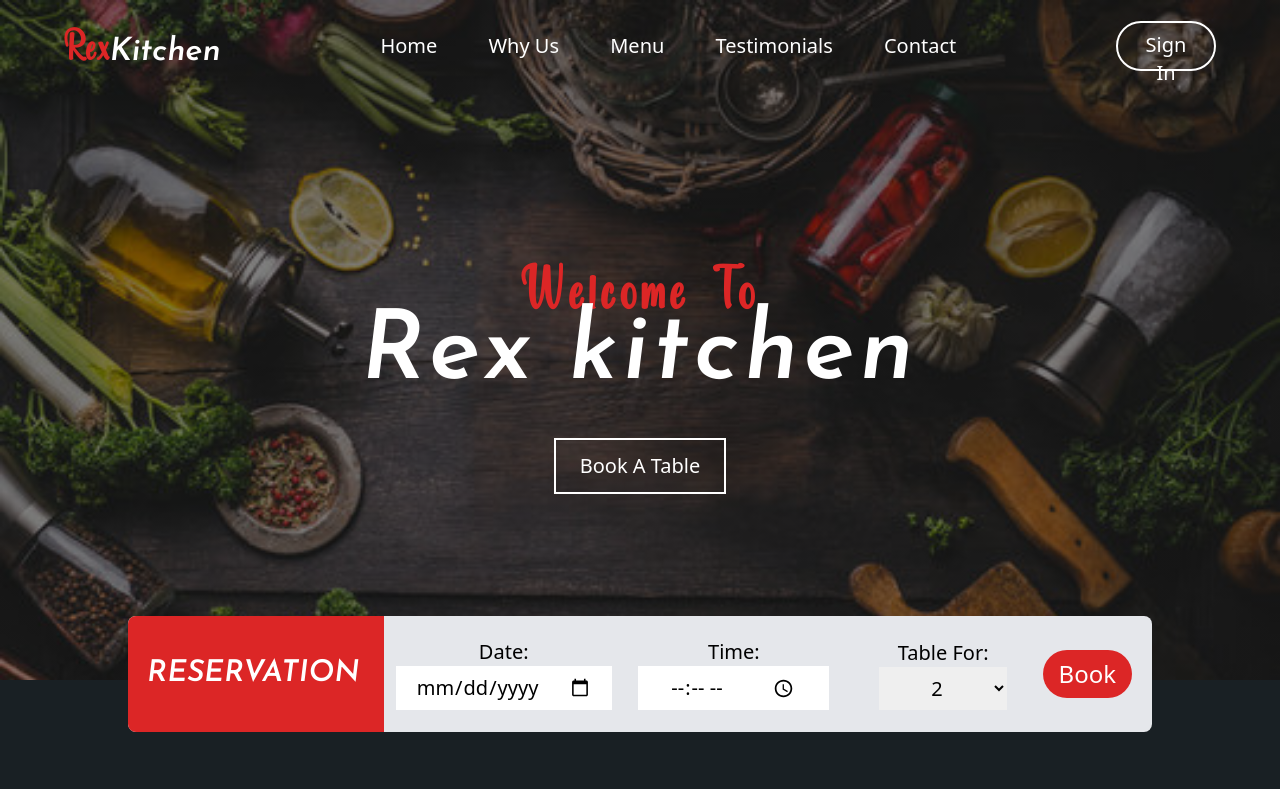
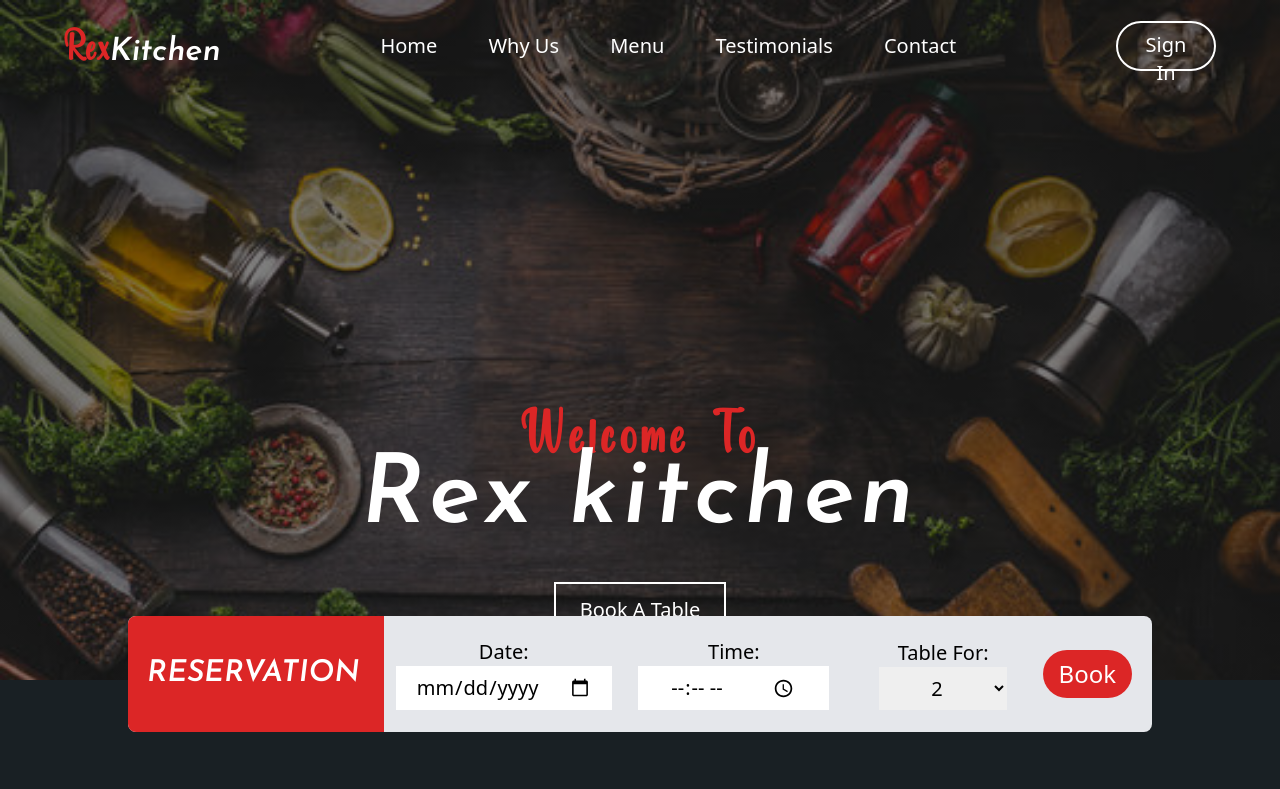
Before and after one commit to Habeeb-bee/Rex-kitchen, a website: page index.html in a window 1280 px wide. Shown: the top 789 px of the page. Drawn offline with nearby package versions, Linux system fonts and the light colour scheme; files that its build step writes are made by us from their sources.

Commit message:
Update index.html

```diff
--- a/index.html
+++ b/index.html
@@ -61,7 +61,7 @@
 
 
 <!--home-hero-->
-          <div class="disc text-center absolute inset-0 mt-[20vh] lg:mt-[30vh]  ">
+          <div class="disc text-center absolute inset-0 mt-[20%] lg:mt-[30%]  ">
        <h2 class="text-red-600 font-head font-bold tracking-widest text-[2.3em] -mb-[1em] md:text-[3em] lg:text-[4em] ">Welcome To</h2> <br>
 
         <h1 class=" tracking-wider text-white text-[3.5em] font-bold font-body    pb-2 -mt-[1.2rem] md:-mt-[.9rem] md:text-[4.5em] lg:text-[6em]" >Rex kitchen</h1>
```
